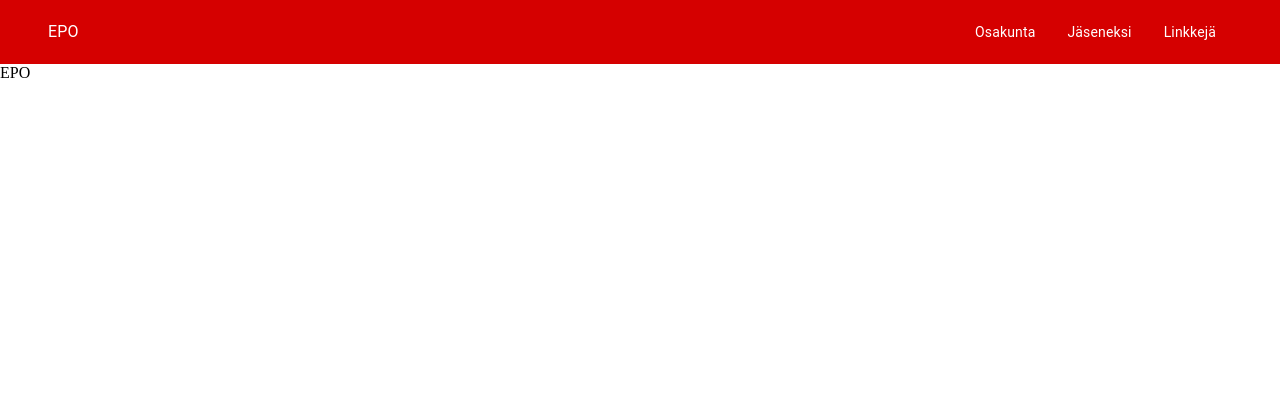
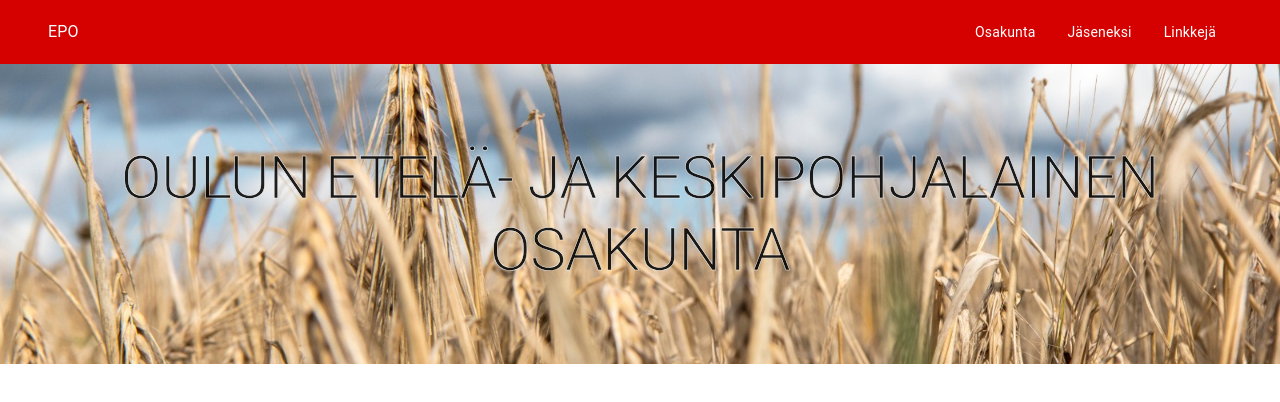
Before and after one commit to ehip/epo, a React (Create React App) app: page / in a window 1280 px wide. Shown: the top 402 px of the page. Built offline with nearby package versions, Linux system fonts and the light colour scheme.

Commit message:
slap jumbotron to landing page

```diff
--- a/src/views/Home.js
+++ b/src/views/Home.js
@@ -1,6 +1,13 @@
 import React from "react";
-import { Container } from "@material-ui/core";
+import { Box } from "@material-ui/core";
+
+// components
+import { Jumbotron } from "../components/Jumbotron";
 
 export const Home = () => {
-  return 'EPO'
+  return (
+    <Box>
+      <Jumbotron />
+    </Box>
+  );
 };
```
